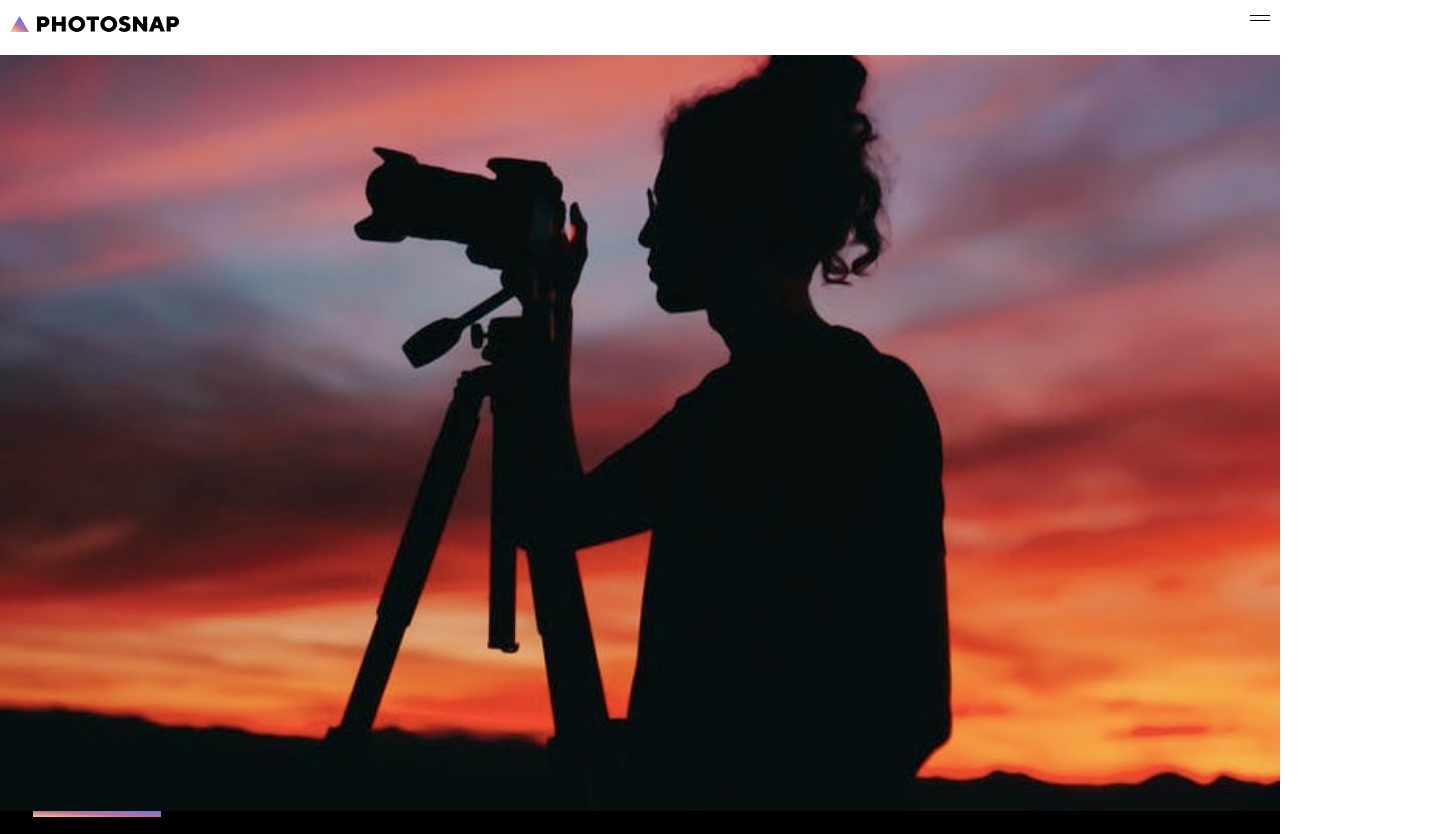
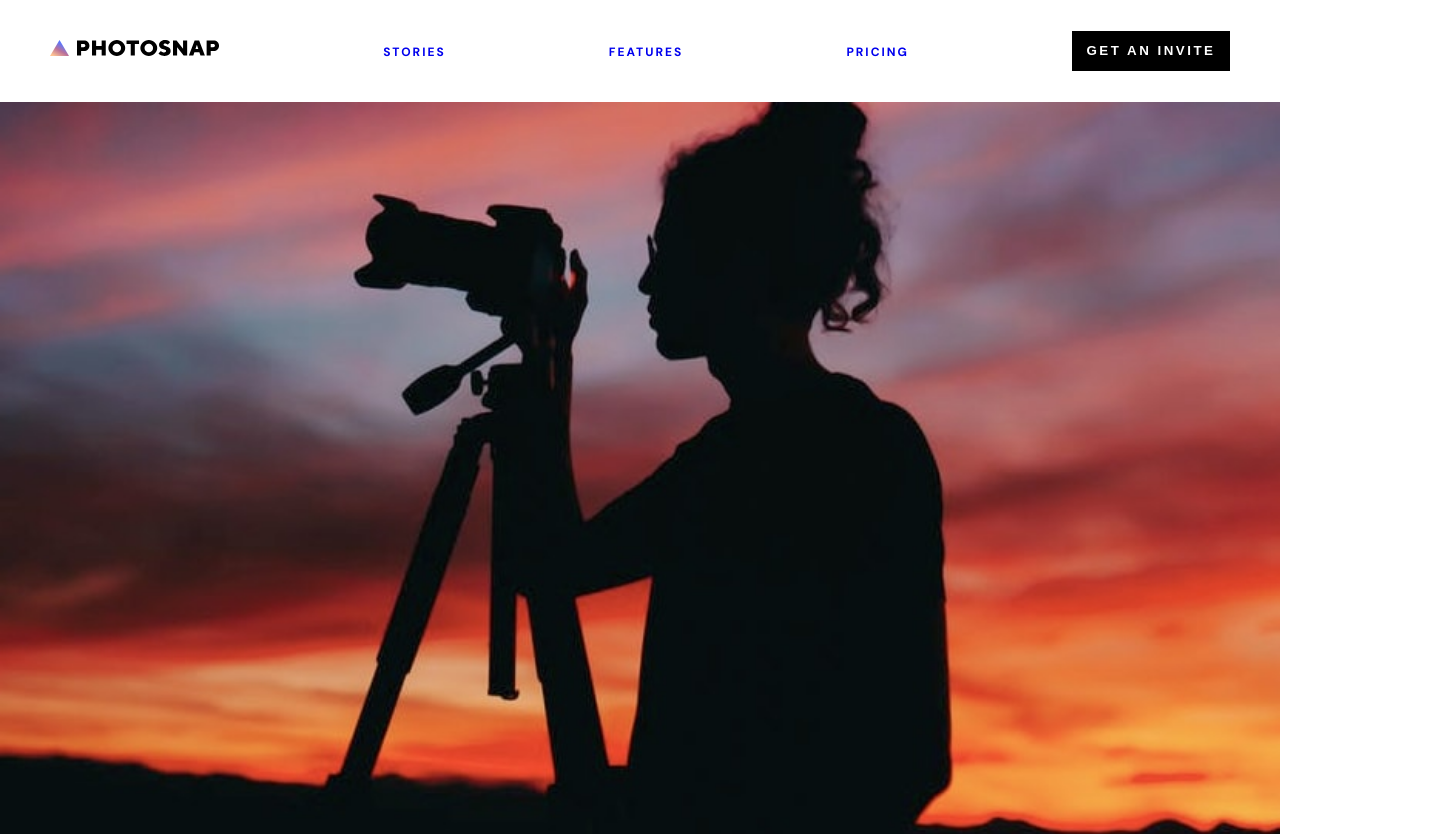
Before and after one commit to cornelia-schulz/fm-photosnaps, a React (Create React App) app: page /pricing in a window 1280 px wide. Shown: the top 834 px of the page, 1440 px wide, since content can reach past the window. Built offline with nearby package versions, Linux system fonts and the light colour scheme.

Commit message:
update img size

```diff
--- a/src/components/Beta.jsx
+++ b/src/components/Beta.jsx
@@ -10,9 +10,8 @@ function Beta() {
                 srcSet={`${betaMobile} 375w,
                          ${betaTablet} 768w,
                          ${betaDesktop} 1440w`}
-                sizes="(max-width 600px) 375px,
-                        (max-width 768px) 768px,
-                        1440px"
+                sizes="(max-width: 600px) 375px,
+                        (max-width: 768px) 768px"
                 src={betaMobile}
                 alt="we are in beta"
                 loading="lazy"
--- a/src/components/Header.jsx
+++ b/src/components/Header.jsx
@@ -45,6 +45,25 @@ function Header() {
           </li>
         </ul>
       </nav>
+      <nav className="large-header">
+        <ul className="large-menu">
+          <li>
+            <Link to="/"><img src={logo} alt="Logo" className="logo" /></Link>
+          </li>
+          <li className="large-menu-items">
+            <Link className="menu-link" to="/stories">STORIES</Link>
+          </li>
+          <li className="large-menu-items">
+            <Link className="menu-link" to="/features">FEATURES</Link>
+          </li>
+          <li className="large-menu-items">
+            <Link className="menu-link" to="/pricing">PRICING</Link>
+          </li>
+          <li className="menu-button">
+            <button className="button button-dark">GET AN INVITE</button>
+          </li>
+        </ul>
+      </nav>
     </header>
   );
 }
--- a/src/components/PhotoCard.jsx
+++ b/src/components/PhotoCard.jsx
@@ -7,7 +7,7 @@ function PhotoCard({photoCard}) {
                 className="photo-card-img"
                 srcSet={`${photoCard.mobileImage} 375w,
                          ${photoCard.desktopImage} 360w`}
-                sizes="(max-width 768px) 375px,
+                sizes="(max-width: 768px) 375px,
                         360px"
                 src={photoCard.mobileImage}
                 alt="story"
--- a/src/components/StoryCard.jsx
+++ b/src/components/StoryCard.jsx
@@ -9,8 +9,8 @@ function StoryCard({card}) {
           srcSet={`${card.imageMobile} 375w,
                    ${card.imageTablet} 273w,
                    ${card.imageDesktop} 830w`}
-          sizes="(max-width 600px) 375px,
-                (max-width 768px) 273px,
+          sizes="(max-width: 500px) 100vw,
+                (max-width: 768px) 25vw,
                 830px"
           src={card.mobileImg}
           alt="create and share"
--- a/src/styles/App.scss
+++ b/src/styles/App.scss
@@ -104,6 +104,20 @@ h4 {
     justify-content: space-between;
 }
 
+.large-header {
+    display: none;
+}
+
+.large-menu-items {
+    .menu-link {
+        font-size: 1.2rem;
+        font-weight: 700;
+        letter-spacing: 0.2rem;
+        line-height: 1.562rem;
+        text-decoration: none;
+    }
+}
+
 #menu-toggle {
     display: none;
 }
@@ -163,6 +177,13 @@ h4 {
 
 #menu-toggle:checked + #menu {
     max-height: 100%;
+}
+
+.large-menu {
+    align-items: center;
+    display: flex;
+    justify-content: space-between;
+    padding: 1.6rem 4rem;
 }
 
 .story-card-dark {
@@ -487,3 +508,18 @@ h4 {
         margin-top: 0.8rem;
     }
 }
+
+@media only screen and (min-width: 768px) {
+    .button {
+        height: 4rem;
+        width: 15.8rem;
+    }
+    .mobile-header {
+        display: none;
+    }
+
+    .large-header {
+        display: block;
+    }
+
+}
```
